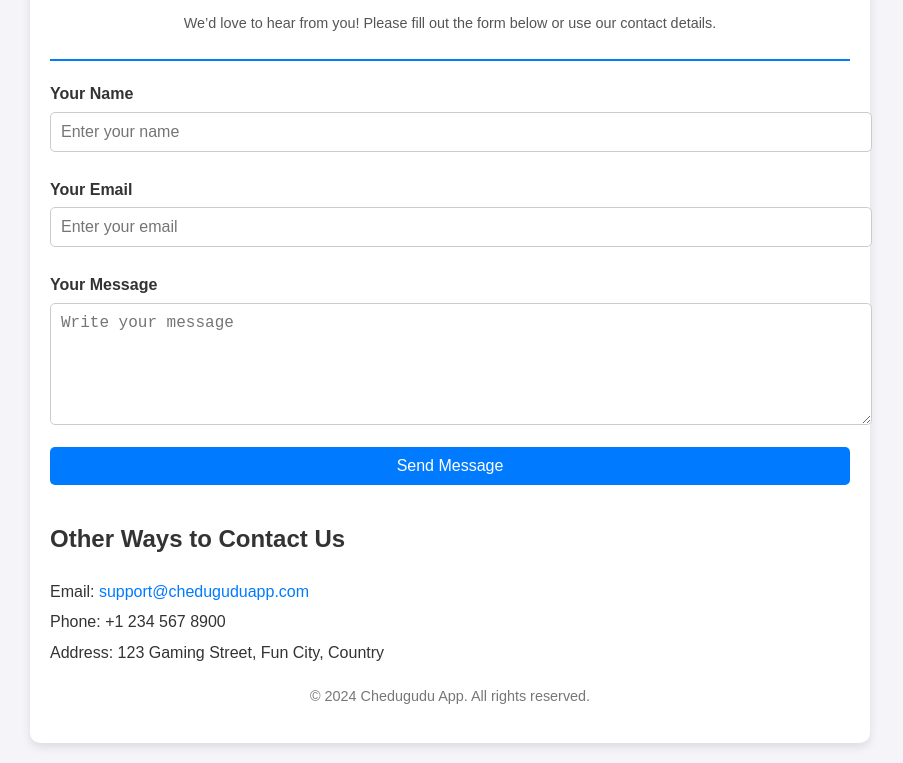
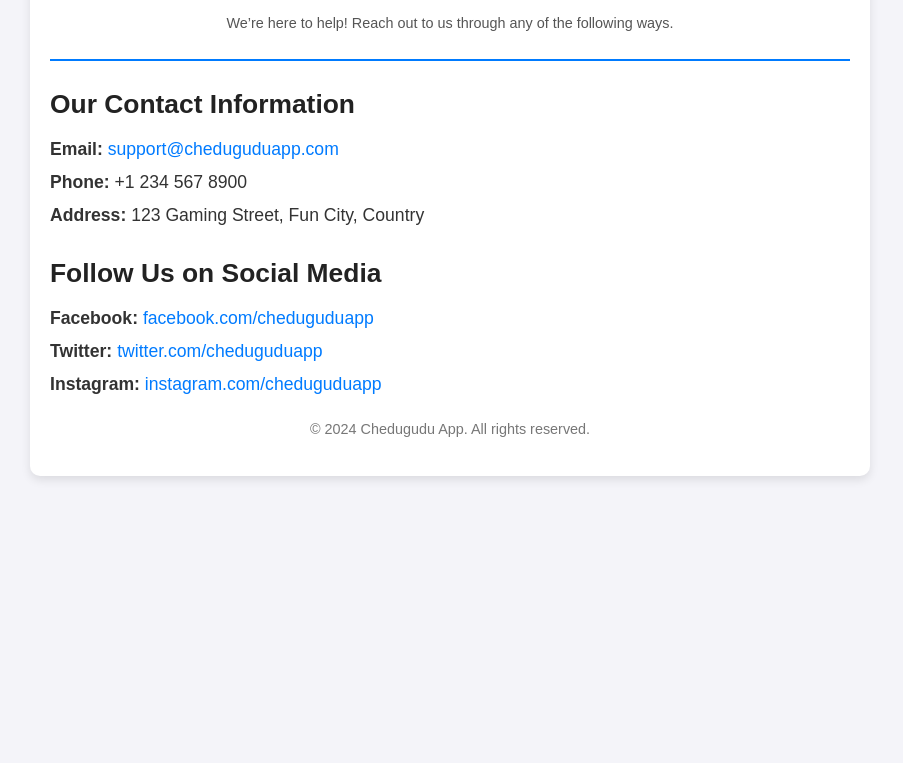
Before and after one commit to kaushik-tiwari/cheduguduapp.com, a plain HTML site: page contact-us.html in a window 1280 px wide. Shown: the part 94-857 px from the top of the page, without its empty margins (190-1093 px from the left). After the commit the page ends 800 px from the top, so only its background shows below. Drawn offline with Linux system fonts and the light colour scheme.

Commit message:
Update contact-us.html

```diff
--- a/contact-us.html
+++ b/contact-us.html
@@ -42,44 +42,14 @@
             color: #555;
         }
 
-        form {
+        .contact-info {
             margin-top: 20px;
+            font-size: 1.1rem;
         }
 
-        label {
-            display: block;
-            margin: 10px 0 5px;
-            font-weight: bold;
-        }
-
-        input, textarea, button {
-            width: 100%;
-            padding: 10px;
-            margin-bottom: 15px;
-            border: 1px solid #ccc;
-            border-radius: 5px;
-            font-size: 1rem;
-        }
-
-        textarea {
-            resize: vertical;
-            height: 100px;
-        }
-
-        button {
-            background: #007bff;
-            color: #fff;
-            border: none;
-            cursor: pointer;
-            transition: background 0.3s;
-        }
-
-        button:hover {
-            background: #0056b3;
-        }
-
-        .contact-info {
-            margin-top: 20px;
+        .contact-info h2 {
+            color: #222;
+            margin-bottom: 10px;
         }
 
         .contact-info p {
@@ -118,26 +88,20 @@
     <div class="container">
         <header>
             <h1>Contact Us</h1>
-            <p>We’d love to hear from you! Please fill out the form below or use our contact details.</p>
+            <p>We’re here to help! Reach out to us through any of the following ways.</p>
         </header>
         <main>
-            <form action="#" method="post">
-                <label for="name">Your Name</label>
-                <input type="text" id="name" name="name" placeholder="Enter your name" required>
-
-                <label for="email">Your Email</label>
-                <input type="email" id="email" name="email" placeholder="Enter your email" required>
-
-                <label for="message">Your Message</label>
-                <textarea id="message" name="message" placeholder="Write your message" required></textarea>
-
-                <button type="submit">Send Message</button>
-            </form>
             <div class="contact-info">
-                <h2>Other Ways to Contact Us</h2>
-                <p>Email: <a href="mailto:support@cheduguduapp.com">support@cheduguduapp.com</a></p>
-                <p>Phone: +1 234 567 8900</p>
-                <p>Address: 123 Gaming Street, Fun City, Country</p>
+                <h2>Our Contact Information</h2>
+                <p><strong>Email:</strong> <a href="mailto:support@cheduguduapp.com">support@cheduguduapp.com</a></p>
+                <p><strong>Phone:</strong> +1 234 567 8900</p>
+                <p><strong>Address:</strong> 123 Gaming Street, Fun City, Country</p>
+            </div>
+            <div class="contact-info">
+                <h2>Follow Us on Social Media</h2>
+                <p><strong>Facebook:</strong> <a href="https://facebook.com/cheduguduapp" target="_blank">facebook.com/cheduguduapp</a></p>
+                <p><strong>Twitter:</strong> <a href="https://twitter.com/cheduguduapp" target="_blank">twitter.com/cheduguduapp</a></p>
+                <p><strong>Instagram:</strong> <a href="https://instagram.com/cheduguduapp" target="_blank">instagram.com/cheduguduapp</a></p>
             </div>
         </main>
         <footer>
```
